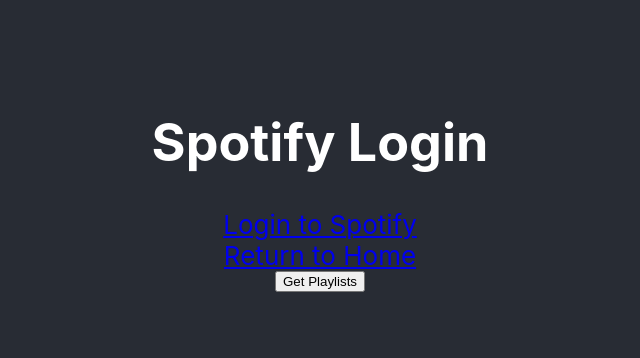
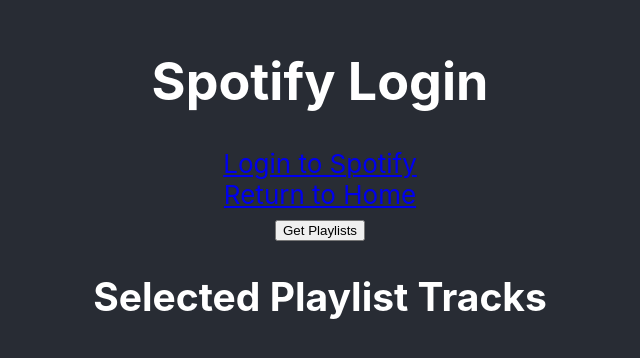
Before and after one commit to joebraha/amplify_frontend, a React (Create React App) app in the folder amp/: page /spotify in a window 1280 px wide. Shown: the part 216-574 px from the top of the page, without its empty margins (320-960 px from the left). Built offline with nearby package versions, Linux system fonts and the light colour scheme.

Commit message:
displays explicit tokens -- subject to testing

```diff
--- a/amp/src/components/GetPlaylists.js
+++ b/amp/src/components/GetPlaylists.js
@@ -1,41 +1,118 @@
-// npm install axios
+// // npm install axios
+// import React, { useEffect, useState } from "react";
+// import axios from "axios";
+
+// const PLAYLISTS_ENDPOINT = "https://api.spotify.com/v1/me/playlists";
+
+// const SpotifyGetPlaylists = () => {
+//     // state variables to store data that we get from API call (spotify)
+//     const [token, setToken] = useState("");
+//     const [data, setData] = useState({});
+
+//     // get token this is for stream lining the connection to spotify process
+//     useEffect(() => {
+//         if (localStorage.getItem("accessToken")) {
+//         setToken(localStorage.getItem("accessToken"));
+//         }
+//     }, []);
+
+//     const handleGetPlaylists = () => {
+//         axios
+//         .get(PLAYLISTS_ENDPOINT, {
+//             headers: {
+//             Authorization: "Bearer " + token,
+//             },
+//         })
+//         .then((response) => {
+//             setData(response.data);
+//         })
+//         .catch((error) => {
+//             console.log(error);
+//         });
+//     };
+
+//     return (
+//         <>
+//         <button onClick={handleGetPlaylists}>Get Playlists</button>
+//         {data?.items ? data.items.map((item) => <p>{item.name}</p>) : null}
+//         </>
+//     );
+// };
+
+// export default SpotifyGetPlaylists;
+
 import React, { useEffect, useState } from "react";
 import axios from "axios";
 
 const PLAYLISTS_ENDPOINT = "https://api.spotify.com/v1/me/playlists";
 
 const SpotifyGetPlaylists = () => {
-    // state variables to store data that we get from API call (spotify)
+    // State variables to store data obtained from the API call
     const [token, setToken] = useState("");
-    const [data, setData] = useState({});
+    const [playlists, setPlaylists] = useState([]);
+    const [selectedPlaylistTracks, setSelectedPlaylistTracks] = useState([]);
 
-    // get token this is for stream lining the connection to spotify process
+    // Function to fetch playlists from Spotify
+    const fetchPlaylists = async () => {
+        try {
+            const response = await axios.get(PLAYLISTS_ENDPOINT, {
+                headers: {
+                    Authorization: `Bearer ${token}`,
+                },
+            });
+            setPlaylists(response.data.items || []);
+        } catch (error) {
+            console.error("Error fetching playlists: ", error);
+        }
+    };
+
+    // Get token from localStorage on component mount
     useEffect(() => {
-        if (localStorage.getItem("accessToken")) {
-        setToken(localStorage.getItem("accessToken"));
+        const storedToken = localStorage.getItem("accessToken");
+        if (storedToken) {
+            setToken(storedToken);
         }
     }, []);
 
-    const handleGetPlaylists = () => {
-        axios
-        .get(PLAYLISTS_ENDPOINT, {
-            headers: {
-            Authorization: "Bearer " + token,
-            },
-        })
-        .then((response) => {
-            setData(response.data);
-        })
-        .catch((error) => {
-            console.log(error);
-        });
+    // Function to fetch tracks of a selected playlist
+    const getPlaylistTracks = async (playlistId) => {
+        try {
+            const response = await axios.get(`https://api.spotify.com/v1/playlists/${playlistId}/tracks`, {
+                headers: {
+                    Authorization: `Bearer ${token}`,
+                },
+            });
+            setSelectedPlaylistTracks(response.data.items || []);
+        } catch (error) {
+            console.error("Error fetching playlist tracks: ", error);
+        }
     };
 
     return (
-        <>
-        <button onClick={handleGetPlaylists}>Get Playlists</button>
-        {data?.items ? data.items.map((item) => <p>{item.name}</p>) : null}
-        </>
+        <div>
+            <button onClick={fetchPlaylists}>Get Playlists</button>
+            <ul>
+                {playlists.map((playlist) => (
+                    <li key={playlist.id}>
+                        <button onClick={() => getPlaylistTracks(playlist.id)}>{playlist.name}</button>
+                    </li>
+                ))}
+            </ul>
+            <h2>Selected Playlist Tracks</h2>
+            <ul>
+                {selectedPlaylistTracks.map((track) => (
+                    <li key={track.track.id}>
+                        <p>Name: {track.track.name}</p>
+                        <p>Track URI: {track.track.uri}</p>
+                        <p>Popularity: {track.track.popularity}</p>
+                        <p>Album: {track.track.album.name}</p>
+                        <p>Main Artist: {track.track.artists[0].name}</p>
+                        <p>Artist Popularity: {track.track.artists[0].popularity}</p>
+                        <p>Genres: {track.track.artists[0].genres.join(", ")}</p>
+                    </li>
+                ))}
+            </ul>
+        </div>
     );
 };
 
```
